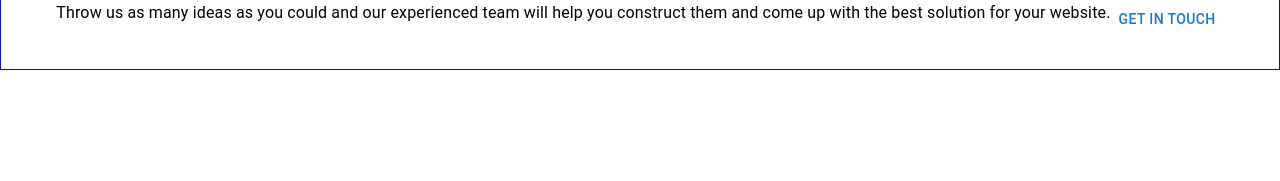
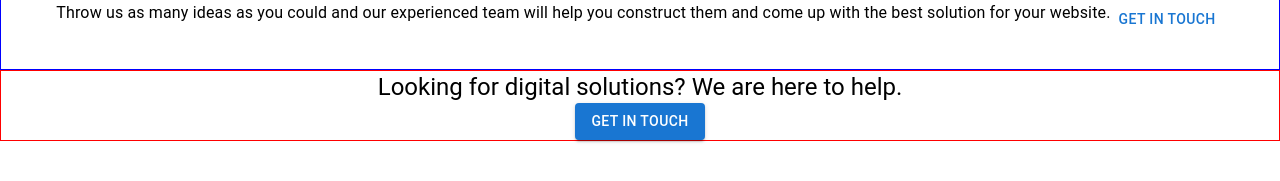
Before and after one commit to AndyJPG/sdo-project, a React (Create React App) app: page / in a window 1280 px wide. Shown: the part 449-630 px from the top of the page. Built offline with nearby package versions, Linux system fonts and the light colour scheme.

Commit message:
base call to action

```diff
--- a/src/pages/Home.tsx
+++ b/src/pages/Home.tsx
@@ -31,7 +31,10 @@ const Home = () => {
           them and come up with the best solution for your website.</Typography>
         <Button variant="text">get in touch</Button>
       </Box>
-
+      <Box sx={{ border: "1px solid red" }}>
+        <Typography variant="h5">Looking for digital solutions? We are here to help.</Typography>
+        <Button variant="contained">get in touch</Button>
+      </Box>
     </>
   )
 }
```
